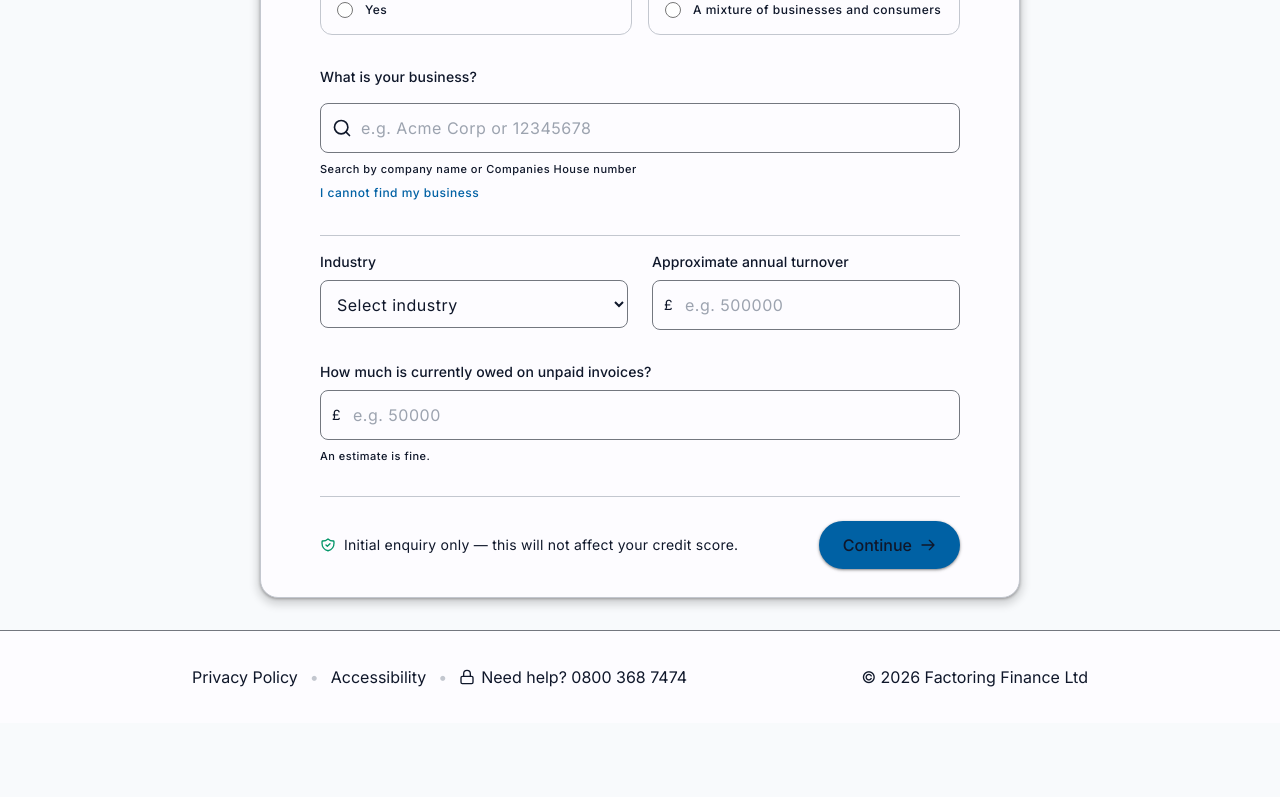
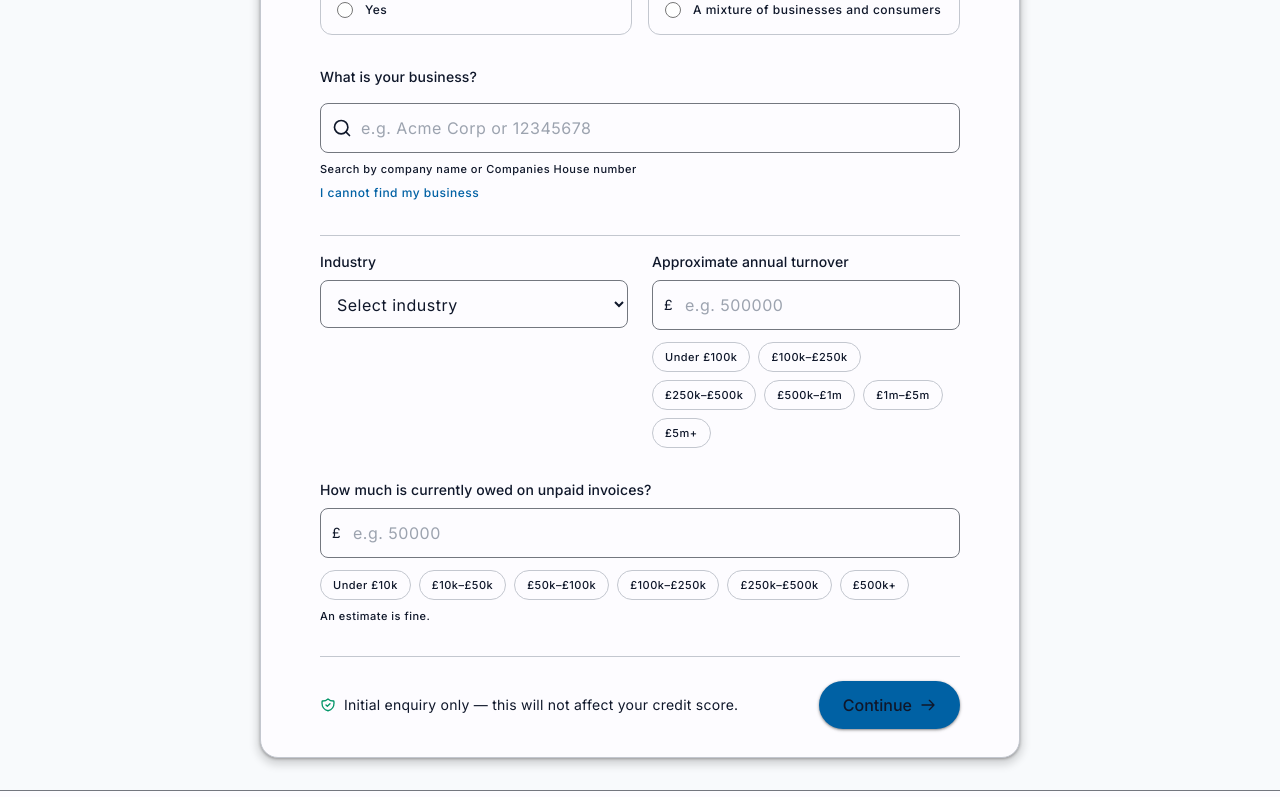
Before and after one commit to markfromearth/FFform, a React (Vite) app: page / in a window 1280 px wide. Shown: the part 381-1178 px from the top of the page. Before the commit the page ends 1104 px from the top, so only its background shows below. Built offline with nearby package versions, Linux system fonts and the light colour scheme.

Commit message:
feat: align with developer brief - add partial lead capture, durable retry queue, quick selects, and missing export fields

```diff
--- a/src/components/steps/Step1YourBusiness.tsx
+++ b/src/components/steps/Step1YourBusiness.tsx
@@ -78,9 +78,9 @@ export const Step1YourBusiness: React.FC = () => {
       company_status: selectedCompany.company_status,
       entity_type: selectedCompany.company_type,
       incorporation_date: selectedCompany.date_of_creation,
-      sic_codes: selectedCompany.sic_codes || [],
       companies_house_source: 'public_data_api',
       companies_house_retrieved_at: new Date().toISOString(),
+      sic_codes: selectedCompany.sic_codes || [],
       registered_address: {
         address_line_1: selectedCompany.registered_office_address.address_line_1 || selectedCompany.registered_office_address.premises,
         locality: selectedCompany.registered_office_address.locality,
@@ -439,6 +439,26 @@ export const Step1YourBusiness: React.FC = () => {
                 aria-describedby={errors.annual_turnover ? "annual_turnover_error" : undefined}
               />
             </div>
+            <div className="mt-3 flex flex-wrap gap-2">
+              {[
+                { label: 'Under £100k', val: 50000 },
+                { label: '£100k–£250k', val: 175000 },
+                { label: '£250k–£500k', val: 375000 },
+                { label: '£500k–£1m', val: 750000 },
+                { label: '£1m–£5m', val: 2500000 },
+                { label: '£5m+', val: 5000000 }
+              ].map((btn) => (
+                <button
+                  key={btn.label}
+                  type="button"
+                  onClick={() => { updateBusiness({ annual_turnover: btn.val }); clearError('annual_turnover'); }}
+                  className="px-3 py-1.5 text-label-s border border-outline-variant rounded-full hover:bg-surface-variant hover:border-primary transition-colors text-on-surface-variant"
+                >
+                  {btn.label}
+                </button>
+              ))}
+            </div>
+
             {errors.annual_turnover && (
               <p className="mt-1 text-label-s text-error flex items-center gap-1" id="annual_turnover_error">
                 <AlertCircle className="w-4 h-4" />
@@ -466,6 +486,26 @@ export const Step1YourBusiness: React.FC = () => {
               aria-describedby={errors.gross_debtor_book ? "gross_debtor_book_error" : undefined}
             />
           </div>
+          <div className="mt-3 flex flex-wrap gap-2">
+            {[
+              { label: 'Under £10k', val: 5000 },
+              { label: '£10k–£50k', val: 30000 },
+              { label: '£50k–£100k', val: 75000 },
+              { label: '£100k–£250k', val: 175000 },
+              { label: '£250k–£500k', val: 375000 },
+              { label: '£500k+', val: 750000 }
+            ].map((btn) => (
+              <button
+                key={btn.label}
+                type="button"
+                onClick={() => { updateBusiness({ gross_debtor_book: btn.val }); clearError('gross_debtor_book'); }}
+                className="px-3 py-1.5 text-label-s border border-outline-variant rounded-full hover:bg-surface-variant hover:border-primary transition-colors text-on-surface-variant"
+              >
+                {btn.label}
+              </button>
+            ))}
+          </div>
+
           {errors.gross_debtor_book ? (
              <p className="mt-1 text-label-s text-error flex items-center gap-1" id="gross_debtor_book_error">
                <AlertCircle className="w-4 h-4" />
--- a/src/components/steps/Step3YourInvoices.tsx
+++ b/src/components/steps/Step3YourInvoices.tsx
@@ -185,6 +185,7 @@ export const Step3YourInvoices: React.FC = () => {
         </div>
 
         {hasExport && (
+        <>
           <div className="animate-in fade-in slide-in-from-top-4 duration-300 pt-4 border-t border-outline-variant">
             <label htmlFor="export_sales_pct" className="block text-title-s text-on-surface mb-2">Approximately what percentage of sales is to customers outside the UK?</label>
             <select
@@ -200,6 +201,21 @@ export const Step3YourInvoices: React.FC = () => {
               <option value="over_50">Over 50%</option>
             </select>
           </div>
+          <div className="mt-6">
+            <label htmlFor="invoice_currency" className="block text-title-s text-on-surface mb-2">What currencies do you normally invoice in?</label>
+            <select
+              id="invoice_currency"
+              className="w-full sm:w-1/2 min-h-touch p-3 border rounded-lg focus:ring-2 focus:ring-accent focus:border-primary text-body-l bg-surface border-outline"
+              value={data.invoices?.invoice_currency || ''}
+              onChange={(e) => updateInvoices({ invoice_currency: e.target.value })}
+            >
+              <option value="">Select currency</option>
+              <option value="gbp_only">GBP only</option>
+              <option value="gbp_and_foreign">GBP and foreign currencies</option>
+              <option value="mainly_foreign">Mainly foreign currencies</option>
+            </select>
+          </div>
+        </>
         )}
 
         {isConstruction && (
--- a/src/components/steps/Step5Review.tsx
+++ b/src/components/steps/Step5Review.tsx
@@ -3,7 +3,7 @@ import { useApplication } from '../../context/ApplicationContext';
 import { ShieldCheck, CheckCircle2 } from 'lucide-react';
 
 export const Step5Review: React.FC = () => {
-  const { data, prevStep, updateConsents, validateStep, clearError, errors } = useApplication();
+  const { data, prevStep, updateConsents, validateStep, clearError, errors, applicationId } = useApplication();
   const [isSubmitting, setIsSubmitting] = useState(false);
   const [submitError, setSubmitError] = useState<string | null>(null);
   const [isSuccess, setIsSuccess] = useState(false);
@@ -18,15 +18,15 @@ export const Step5Review: React.FC = () => {
     setIsSubmitting(true);
     setSubmitError(null);
     try {
-      // Generate a UUID-like id for the application
-      const id = crypto.randomUUID ? crypto.randomUUID() : Math.random().toString(36).substring(2) + Date.now().toString(36);
+      const id = applicationId;
 
       const response = await fetch('/api/submit-application', {
         method: 'POST',
         headers: { 'Content-Type': 'application/json' },
         body: JSON.stringify({
           application: data,
-          id
+          id,
+          status: 'introduction_ready'
         })
       });
 
--- a/src/context/ApplicationContext.tsx
+++ b/src/context/ApplicationContext.tsx
@@ -20,6 +20,7 @@ interface PartialApplicationData {
 }
 
 interface ApplicationContextType {
+  applicationId: string;
   data: PartialApplicationData;
   updateBusiness: (data: Partial<BusinessDetails>) => void;
   updateContact: (data: Partial<ContactDetails>) => void;
@@ -38,6 +39,7 @@ interface ApplicationContextType {
 const ApplicationContext = createContext<ApplicationContextType | undefined>(undefined);
 
 export const ApplicationProvider: React.FC<{ children: ReactNode }> = ({ children }) => {
+  const [applicationId] = useState(() => crypto.randomUUID ? crypto.randomUUID() : Math.random().toString(36).substring(2) + Date.now().toString(36));
   const [data, setData] = useState<PartialApplicationData>({
     business: {
       trading_address_same_as_registered: true
@@ -156,9 +158,25 @@ export const ApplicationProvider: React.FC<{ children: ReactNode }> = ({ childre
     }
   };
 
-  const nextStep = () => {
+  const nextStep = async () => {
     // Only allow navigating forward if the current step is valid
     if (validateStep(currentStep)) {
+
+      // Partial Save Logic: Save after Step 2 (index 1) is completed
+      if (currentStep === 1) {
+        try {
+          fetch('/api/submit-application', {
+            method: 'POST',
+            headers: { 'Content-Type': 'application/json' },
+            body: JSON.stringify({
+              id: applicationId,
+              status: 'contact_captured',
+              application: data
+            })
+          }).catch(err => console.error('Partial save failed', err));
+        } catch (e) {}
+      }
+
       setCurrentStep((prev) => prev + 1);
       window.scrollTo(0, 0);
     }
@@ -173,6 +191,7 @@ export const ApplicationProvider: React.FC<{ children: ReactNode }> = ({ childre
   return (
     <ApplicationContext.Provider
       value={{
+        applicationId,
         data,
         updateBusiness,
         updateContact,
```
Also changed, not shown: api/submit-application.ts (+30 -2 lines).
